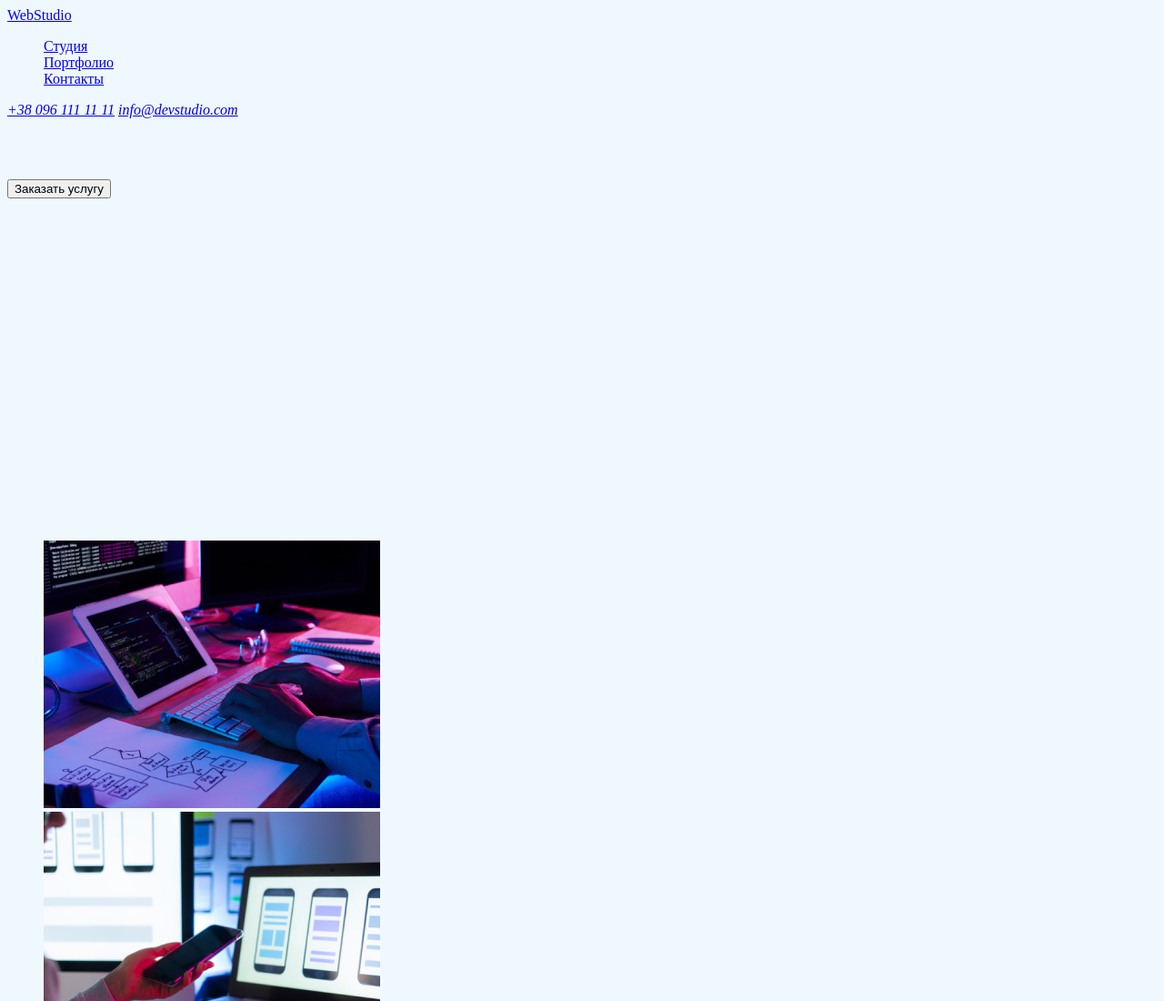
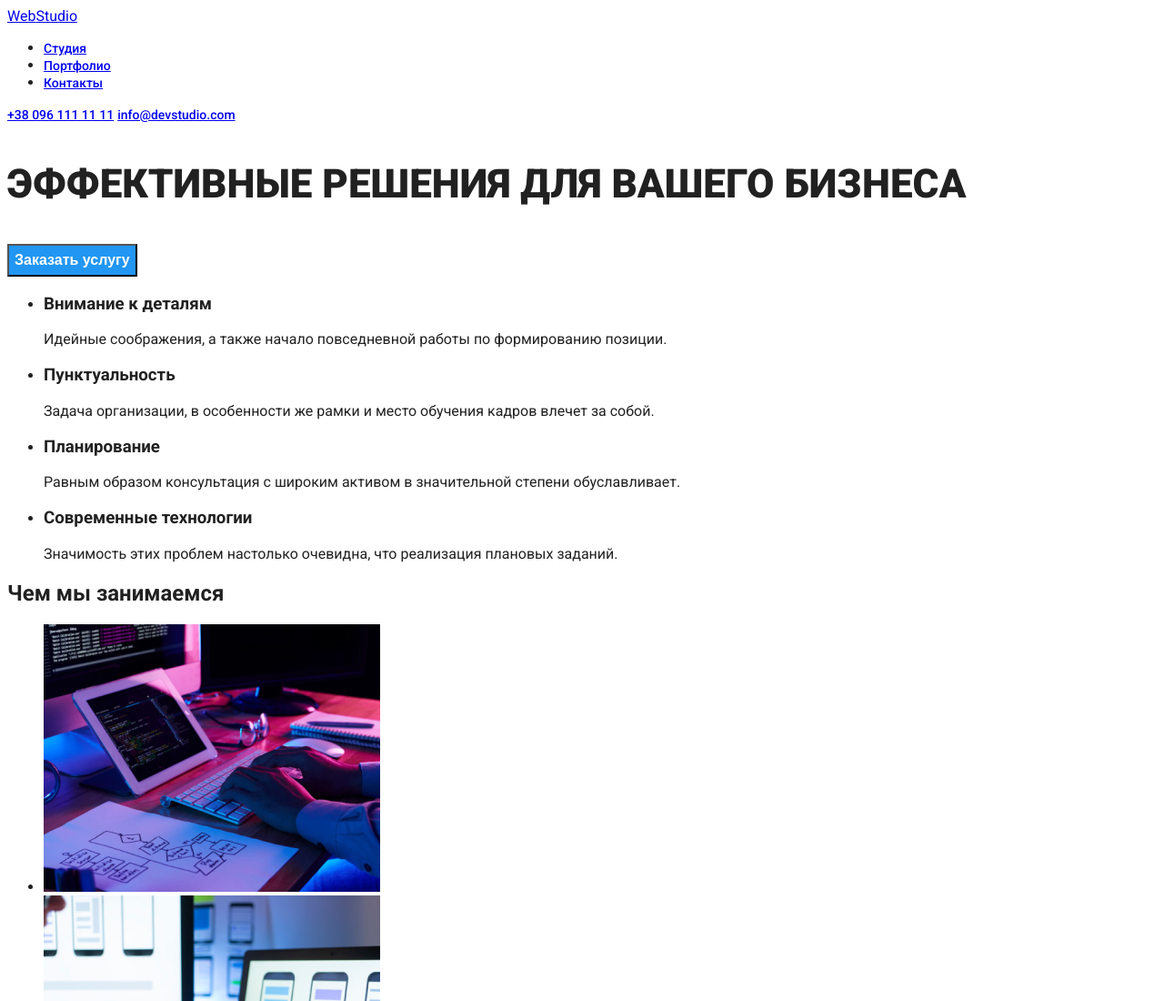
Before and after one commit to ZhukRuslan/goit-markup-hw-2, a plain HTML site: page index.html in a window 1280 px wide. Shown: the top 1100 px of the page at 91% size. Drawn offline with Linux system fonts and the light colour scheme.

Commit message:
размечает вторую станицу, добавляет классы для стилизации страниц

```diff
--- a/css/styles.css
+++ b/css/styles.css
@@ -1,4 +1,48 @@
 body {
-    background-color: aliceblue;
-    color: aliceblue;
+    font-family: 'Roboto', sans-serif;
+    color: #212121;
+    letter-spacing: 3%;
 }
+.navigation-list-link {
+    font-weight: 500;
+    font-size: 14px;
+    line-height: 1.143;
+    letter-spacing: 2%;
+}
+.navigation-list-link:hover,
+.navigation-list-link:focus {
+    color: #2196F3;
+}
+.email-link {
+    font-weight: 500;
+    font-size: 14px;
+    line-height: 1.143;
+    letter-spacing: 2%;
+}
+.email-link:hover {
+    color: #2196F3;
+}
+.tel-link{
+    font-weight: 500;
+    font-size: 14px;
+    line-height: 1.143;
+    letter-spacing: 2%;
+}
+.tel-link:hover {
+    color:#757575;
+}
+.hero-title {
+    font-weight: 900;
+    font-size: 44px;
+    line-height: 1.364;
+    letter-spacing: 6%;
+    /*color: #FFFFFF;*/
+}
+.title-btn {
+    background-color: #2196F3;
+    font-weight: 700;
+    font-size: 16px;
+    line-height: 1.875;
+    letter-spacing: 6%;
+    color: #FFFFFF;
+}
--- a/index.html
+++ b/index.html
@@ -3,37 +3,38 @@
 <head>
     <meta charset="UTF-8">
     <meta name="viewport" content="width=device-width, initial-scale=1.0">
+    <link rel="preconnect" href="https://fonts.gstatic.com">
+    <link href="https://fonts.googleapis.com/css2?family=Raleway:wght@700&family=Roboto:wght@400;500;700;900&display=swap" rel="stylesheet">
     <link rel="stylesheet" href="./css/styles.css" />
     <title>Студия</title>
 </head>
 <body>
-    <header>
-    <nav>
-        <a href="#">
+    <header class="header">
+    <nav class="navigation">
+        <a class="logo-link" href="#">
             <span>Web</span>Studio
         </a>
-        <ul>
-            <li>
-                <a href="#">Студия</a>
+        <ul class="navigation-list">
+            <li class="navigation-list-item">
+                <a class="navigation-list-link" href="./index.html">Студия</a>
             </li>
-            <li>
-                <a href="#">Портфолио</a>
+            <li class="navigation-list-item">
+                <a class="navigation-list-link" href="./portfolio.html">Портфолио</a>
             </li>
-            <li>
-                <a href="#">Контакты</a>
+            <li class="navigation-list-item">
+                <a class="navigation-list-link" href="#">Контакты</a>
             </li>
         </ul>
     </nav>
-        <address>
-            <a href="tel:+380961111111">+38 096 111 11 11</a>
-            <a href="mailto:info@devstudio.com">info@devstudio.com</a>
-        </address>
+            <a class="tel-link" href="tel:+380961111111">+38 096 111 11 11</a>
+            <a class="email-link" href="mailto:info@devstudio.com">info@devstudio.com</a>
     </header>
+
     <main>
         <!--hero-->
-        <section>
-            <h1>Эффективные решения для вашего бизнеса</h1>
-            <button type="button">Заказать услугу</button>
+        <section class="hero">
+            <h1 class="hero-title">ЭФФЕКТИВНЫЕ РЕШЕНИЯ ДЛЯ ВАШЕГО БИЗНЕСА</h1>
+            <button class="title-btn" type="button">Заказать услугу</button>
         </section>
         <!--features-->
         <section>
```
Also changed, not shown: portfolio.html (+84 -12 lines), images/main/portfolios/portfolio1.jpg (added), images/main/portfolios/portfolio2.jpg (added), images/main/portfolios/portfolio3.jpg (added), images/main/portfolios/portfolio4.jpg (added), images/main/portfolios/portfolio5.jpg (added), images/main/portfolios/portfolio6.jpg (added), images/main/portfolios/portfolio7.jpg (added), images/main/portfolios/portfolio8.jpg (added), images/main/portfolios/portfolio9.jpg (added).
